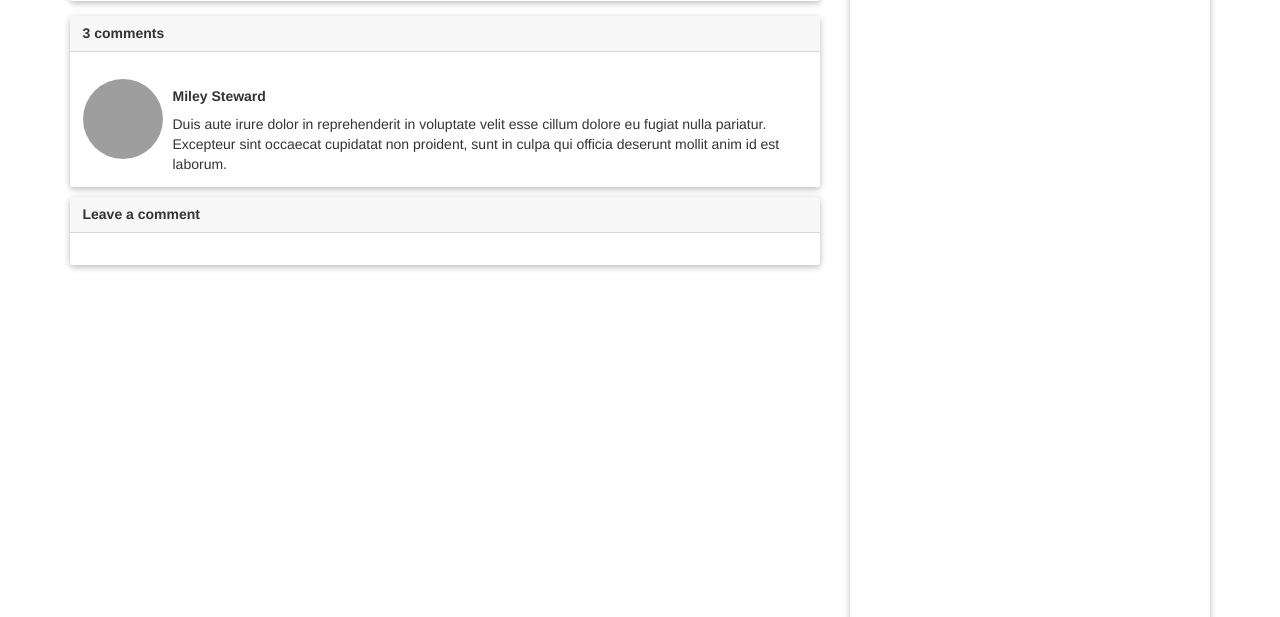
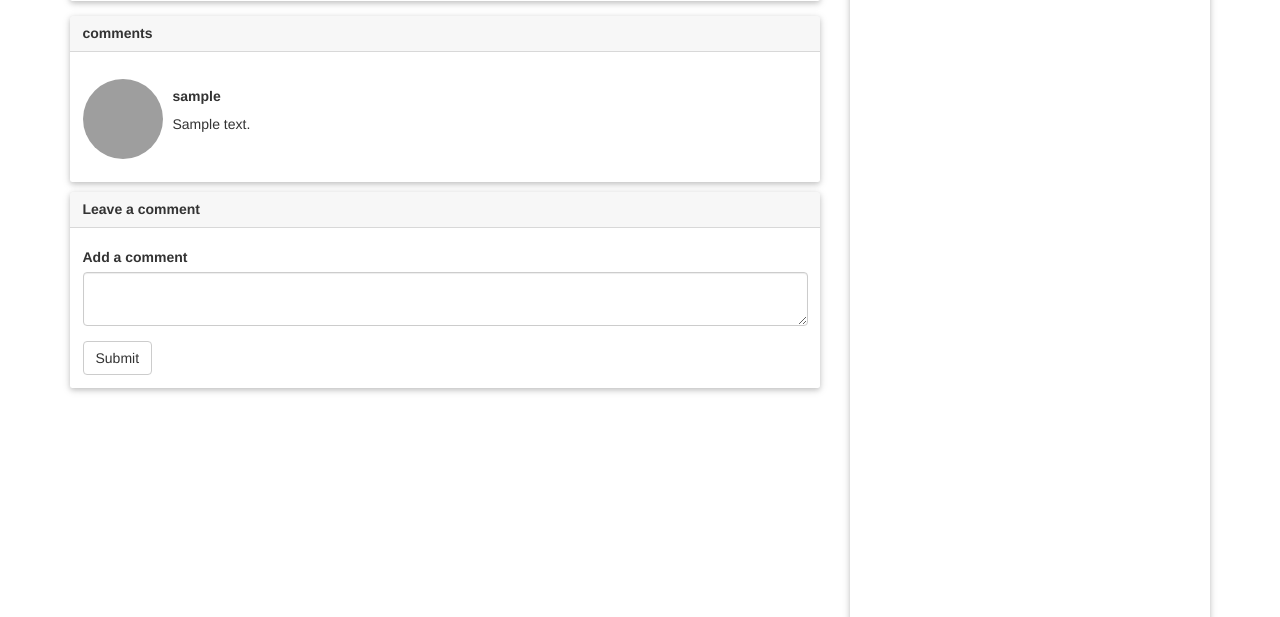
Before and after one commit to lornakamau/flask-blog, a Flask app: page /posts/1/1 in a window 1280 px wide. Shown: the part 1014-1631 px from the top of the page. Run offline with Flask 2, Linux system fonts and the light colour scheme; tables that the repository leaves empty hold one stand-in row (values such as "Sample post"); grey boxes marked "Sample" are stand-in pictures; some libraries are stand-ins or nearby versions; grey boxes are pictures that could not be loaded.

Commit message:
display comments on post template

```diff
--- a/app/main/views.py
+++ b/app/main/views.py
@@ -24,19 +24,24 @@ def index():
         return redirect(url_for('main.index'))
     return render_template('index.html', title=title, posts=posts, quotes=quotes, subscribe_form=form)
 
-@main.route('/posts/<post_id>/<user_id>')
+@main.route('/posts/<post_id>/<user_id>',methods=['GET', 'POST'] )
 def posts(post_id,user_id):
 
     '''
     View root page function that returns the posts page and its data
     '''
     post= Post.get_post(post_id)
-    user=User.query.filter_by(id=user_id).first()
-    pic=user.profile_pic_path
-    print(pic)
+    comments = Comment.get_comments(post_id)
+    form=CommentForm()
+    if form.validate_on_submit():
+        comment = Comment(comment_content = form.comment_content.data, commenter=current_user)
+        db.session.add(comment)
+        db.session.commit()
+        return redirect(url_for('main.posts', post_id = post.id, user_id = post.author.id ))
+
     user= User.get_user(user_id)
     title= ' | SoftBlog'
-    return render_template('posts.html', title=title, post=post, user=user)
+    return render_template('posts.html', title=title, post=post, user=user, comments=comments, comment_form=form)
 
 @main.route('/new-post', methods=['GET', 'POST'])
 @login_required
--- a/app/models.py
+++ b/app/models.py
@@ -52,7 +52,7 @@ class Comment(db.Model):
 
     @classmethod
     def get_comments(cls,id):
-            comments = Comment.query.filter_by(pitch_id=id).all()
+            comments = Comment.query.filter_by(post_id=id).order_by(Comment.posted.desc())
             return comments
 
     def __repr__(self):
--- a/app/templates/posts.html
+++ b/app/templates/posts.html
@@ -49,19 +49,20 @@
             <!--Author-->
             <!--Comments-->
             <div class="card card-comments mb-3 wow fadeIn">
-              <div class="card-header font-weight-bold">3 comments</div>
+              {% if comments %}
+              <div class="card-header font-weight-bold">comments</div>
+              {% for comment in comments %}
               <div class="card-body">
                 <div class="media d-block d-md-flex mt-4">
                   <img class="d-flex mb-3 mx-auto " src="https://mdbootstrap.com/img/Photos/Avatars/img (20).jpg" alt="Generic placeholder image" style="width: 80px;height: 80px;object-fit: cover; border-radius: 40px;">
                   <div class="media-body text-center text-md-left ml-md-3 ml-0">
-                    <h5 class="mt-0 font-weight-bold">Miley Steward
-                    </h5>
-                    Duis aute irure dolor in reprehenderit in voluptate velit esse cillum dolore eu fugiat nulla
-                    pariatur. Excepteur sint occaecat
-                    cupidatat non proident, sunt in culpa qui officia deserunt mollit anim id est laborum.
+                    <h5 class="mt-0 font-weight-bold">{{comment.commenter.username}}</h5>
+                    {{comment.comment_content}}
                   </div>
                 </div>
               </div>
+              {% endfor %}
+              {% endif %}
             </div>
             <!--Comments-->
             <!--Reply-->
```
